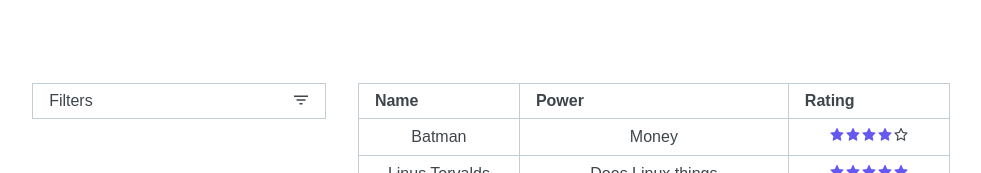
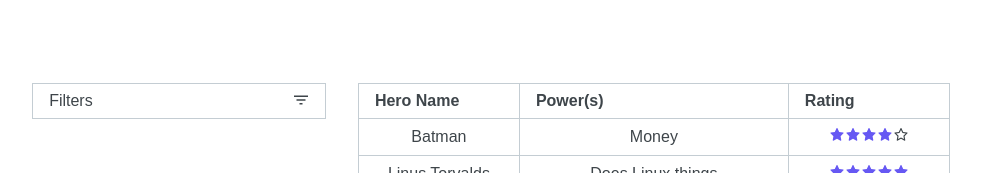
Before and after one commit to Hakeemmidan/unishf, a React (Create React App) app: page / in a window 1280 px wide. Shown: the part 116-289 px from the top of the page, without its empty margins (133-1114 px from the left). Built offline with nearby package versions, Linux system fonts and the light colour scheme.

Commit message:
Change column names to better fit design specs

```diff
--- a/src/pages/heroes/HeroesTable.jsx
+++ b/src/pages/heroes/HeroesTable.jsx
@@ -53,8 +53,8 @@ export const HeroesTable = ({ heroes }) => {
     <Table>
       <TableHead>
         <TableRow>
-          <Header>Name</Header>
-          <Header>Power</Header>
+          <Header>Hero Name</Header>
+          <Header>Power(s)</Header>
           <Header>Rating</Header>
         </TableRow>
       </TableHead>
```
